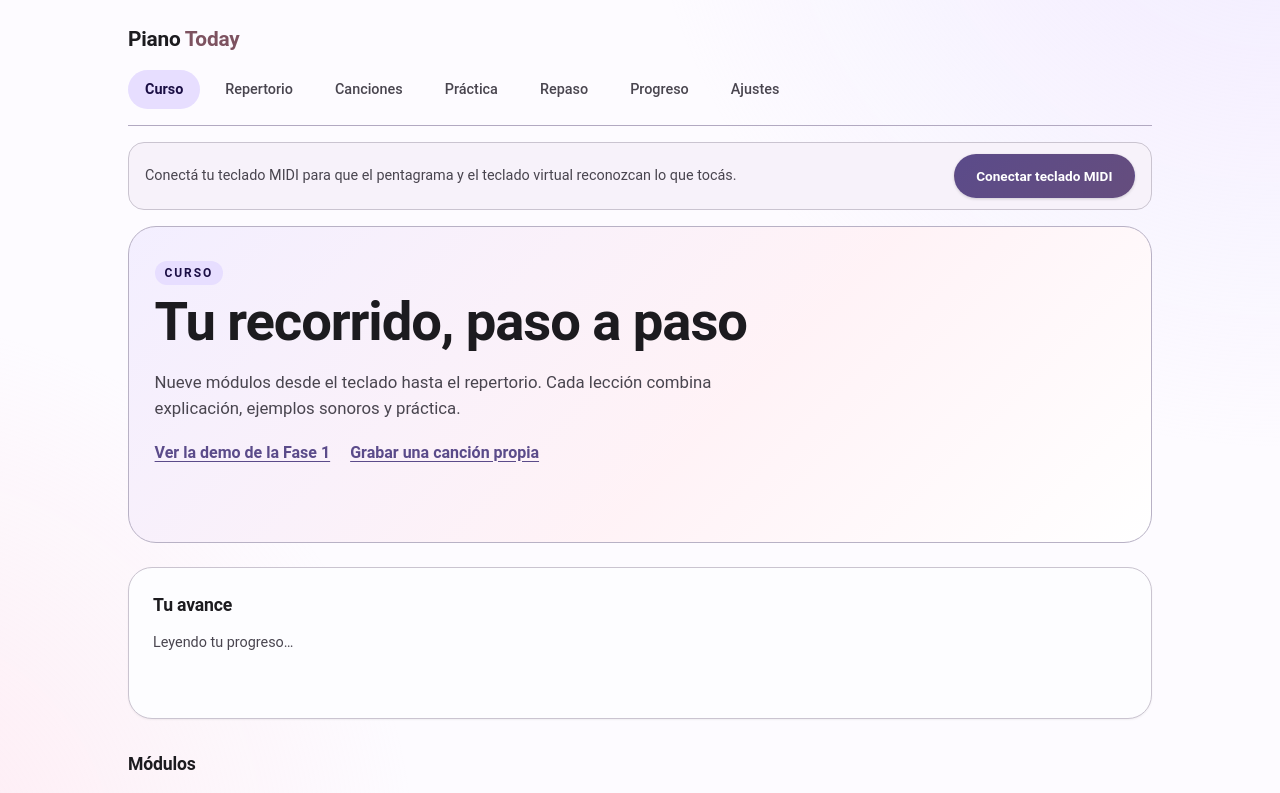
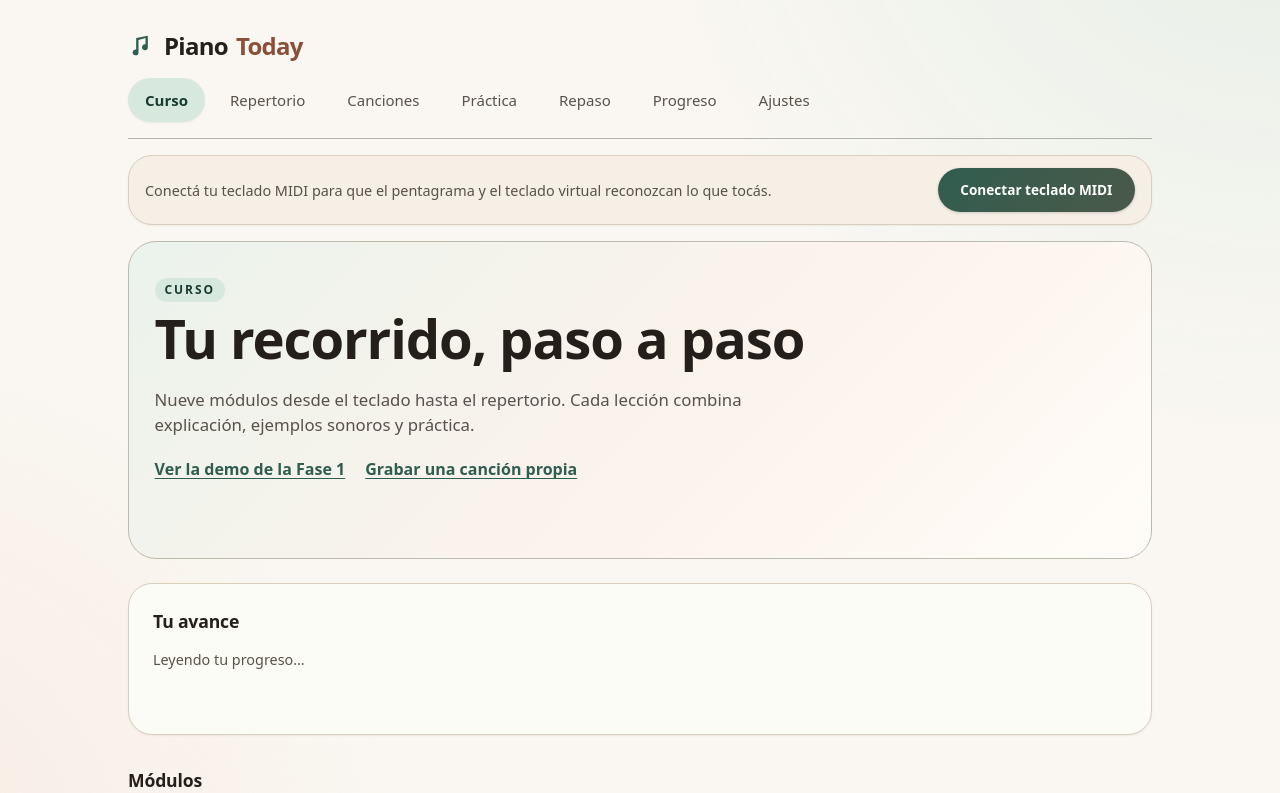
Before and after one commit to wulflo/PianoToday, a React (Vite) app: page / in a window 1280 px wide. Shown: the top 793 px of the page. Built offline with nearby package versions, Linux system fonts and the light colour scheme.

Commit message:
feat(F7-013): rediseñar shell con paleta cálida y navegación táctil

```diff
--- a/src/App.tsx
+++ b/src/App.tsx
@@ -97,6 +97,17 @@ function AppShell() {
         <div className="site-header-top">
           <p className="brand">
             <a href={COURSE_HASH}>
+              <svg
+                className="brand-mark"
+                viewBox="0 0 24 24"
+                aria-hidden="true"
+                focusable="false"
+              >
+                <path
+                  fill="currentColor"
+                  d="M9 17.5a2.5 2.5 0 1 1-2-2.45V5.2l10-2v9.85a2.5 2.5 0 1 1-2-2.45V5.2L9 6.8v10.7Z"
+                />
+              </svg>
               Piano <span>Today</span>
             </a>
           </p>
--- a/src/styles.css
+++ b/src/styles.css
@@ -1,42 +1,42 @@
 /*
- * Material 3 claro (estilo Metrolist) — F6-034.
+ * Tema de F7 (ADR-050): papel cálido, verde profundo y terracota.
  *
- * La app usa tokens con nombres propios (`--bg`, `--text`, `--accent`…) para
- * no reescribir cada regla, pero los valores salen de la paleta M3: superficies
- * tonales, primario violeta y contenedores suaves. `--surface` se mantiene como
- * alias de la superficie elevada para las reglas heredadas.
+ * Se conservan todos los nombres de tokens de F6 para no reescribir ~3000
+ * líneas de reglas; cambian los valores y se añaden escalas de espacio,
+ * elevación y movimiento. `--surface` sigue siendo el alias de superficie.
+ * La tipografía es la pila del sistema: no se descarga ninguna fuente.
  */
 :root {
   color-scheme: light;
   /* Superficies y contenido */
-  --bg: #fdfbff;
-  --bg-panel: #ffffff;
-  --surface: #ffffff;
-  --surface-container-low: #f7f2fa;
-  --surface-container: #f1ebf7;
-  --surface-container-high: #ece6f0;
-  --text: #1c1b1f;
-  --muted: #49454f;
-  --border: #cac4d0;
-  --outline: #79747e;
-  --outline-variant: #cac4d0;
+  --bg: #faf7f2;
+  --bg-panel: #fffdf9;
+  --surface: #fffdf9;
+  --surface-container-low: #f5efe6;
+  --surface-container: #efe7db;
+  --surface-container-high: #e7ddcd;
+  --text: #241f1b;
+  --muted: #5a5149;
+  --border: #d8cdbf;
+  --outline: #6f6459;
+  --outline-variant: #d8cdbf;
   /* Primario y estados */
-  --accent: #5b4b8a;
-  --primary: #5b4b8a;
+  --accent: #2f5d50;
+  --primary: #2f5d50;
   --on-primary: #ffffff;
-  --primary-container: #e7deff;
-  --on-primary-container: #1b0f45;
-  --secondary-container: #e8def8;
-  --on-secondary-container: #1d192b;
-  --tertiary: #7d5260;
-  --tertiary-container: #ffd8e4;
-  --on-tertiary-container: #31111d;
-  --success: #386a20;
-  --success-container: #b7f397;
-  --on-success-container: #072100;
-  --error: #b3261e;
-  --error-container: #f9dedc;
-  --on-error-container: #410e0b;
+  --primary-container: #d7e8df;
+  --on-primary-container: #173b31;
+  --secondary-container: #efe3d1;
+  --on-secondary-container: #3a2b1c;
+  --tertiary: #8a4f37;
+  --tertiary-container: #f6ddd0;
+  --on-tertiary-container: #3d1c10;
+  --success: #2f6b3b;
+  --success-container: #cfead4;
+  --on-success-container: #12291a;
+  --error: #9c2f26;
+  --error-container: #f6dbd6;
+  --on-error-container: #3b120d;
   --staff-bg: #ffffff;
   --staff-ink: #1d1f23;
   --staff-accent: #a33b2b;
@@ -50,15 +50,32 @@
   --piano-highlight-black: color-mix(in srgb, var(--primary) 38%, var(--piano-black));
   --piano-highlight-white-pressed: color-mix(in srgb, var(--primary) 86%, var(--piano-white));
   --piano-highlight-black-pressed: color-mix(in srgb, var(--primary) 58%, var(--piano-black));
-  --focus: #5b4b8a;
-  --shadow: 28 27 31;
+  --focus: #2f5d50;
+  --shadow: 42 34 26;
   /* Formas M3 */
   --radius-xs: 0.5rem;
   --radius-sm: 0.75rem;
   --radius-md: 1rem;
   --radius-lg: 1.5rem;
   --radius-xl: 1.75rem;
-  font-family: 'Roboto', system-ui, -apple-system, 'Segoe UI', sans-serif;
+  /* Espaciado 4/8, elevaciones y movimiento (ADR-050). */
+  --space-1: 0.25rem;
+  --space-2: 0.5rem;
+  --space-3: 0.75rem;
+  --space-4: 1rem;
+  --space-5: 1.5rem;
+  --space-6: 2rem;
+  --space-7: 3rem;
+  --space-8: 4rem;
+  --elev-1: 0 1px 2px rgb(var(--shadow) / 0.06);
+  --elev-2: 0 2px 8px rgb(var(--shadow) / 0.1);
+  --elev-3: 0 8px 24px rgb(var(--shadow) / 0.14);
+  --motion-fast: 120ms;
+  --motion-base: 200ms;
+  --motion-slow: 320ms;
+  --ease-out: cubic-bezier(0.2, 0.8, 0.2, 1);
+  --touch-min: 2.75rem;
+  font-family: system-ui, -apple-system, 'Segoe UI', sans-serif;
   line-height: 1.5;
 }
 
@@ -69,33 +86,33 @@
 @media (prefers-color-scheme: dark) {
   :root:not([data-theme='light']) {
     color-scheme: dark;
-    --bg: #141218;
-    --bg-panel: #211f26;
-    --surface: #211f26;
-    --surface-container-low: #1d1b20;
-    --surface-container: #2b2831;
-    --surface-container-high: #36333c;
-    --text: #e6e0e9;
-    --muted: #cac4d0;
-    --border: #49454f;
-    --outline: #938f99;
+    --bg: #171a18;
+    --bg-panel: #202521;
+    --surface: #202521;
+    --surface-container-low: #1c211d;
+    --surface-container: #272d28;
+    --surface-container-high: #313832;
+    --text: #f2ede4;
+    --muted: #c6bdb0;
+    --border: #3f473f;
+    --outline: #a89e91;
     --outline-variant: #49454f;
-    --accent: #d0bcff;
-    --primary: #d0bcff;
-    --on-primary: #381e72;
-    --primary-container: #4f378b;
-    --on-primary-container: #eaddff;
-    --secondary-container: #4a4458;
-    --on-secondary-container: #e8def8;
-    --tertiary: #efb8c8;
-    --tertiary-container: #633b48;
-    --on-tertiary-container: #ffd8e4;
-    --success: #b7f397;
-    --success-container: #205107;
-    --on-success-container: #b7f397;
-    --error: #ffb4ab;
-    --error-container: #93000a;
-    --on-error-container: #ffdad6;
+    --accent: #9fd3bd;
+    --primary: #9fd3bd;
+    --on-primary: #10291f;
+    --primary-container: #234438;
+    --on-primary-container: #d7e8df;
+    --secondary-container: #3b3a2e;
+    --on-secondary-container: #efe3d1;
+    --tertiary: #e8a484;
+    --tertiary-container: #5a3325;
+    --on-tertiary-container: #f6ddd0;
+    --success: #a9d8b4;
+    --success-container: #1e3a27;
+    --on-success-container: #cfead4;
+    --error: #f0a79a;
+    --error-container: #5e2019;
+    --on-error-container: #f6dbd6;
     --staff-bg: #1d1b20;
     --staff-ink: #e6e0e9;
     --staff-accent: #ffb4ab;
@@ -109,40 +126,40 @@
     --piano-highlight-black: color-mix(in srgb, var(--primary) 26%, var(--piano-black));
     --piano-highlight-white-pressed: color-mix(in srgb, var(--primary) 72%, var(--piano-white));
     --piano-highlight-black-pressed: color-mix(in srgb, var(--primary) 42%, var(--piano-black));
-    --focus: #d0bcff;
-    --shadow: 0 0 0;
+    --focus: #9fd3bd;
+    --shadow: 42 34 26;
   }
 }
 
 :root[data-theme='dark'] {
   color-scheme: dark;
-  --bg: #141218;
-  --bg-panel: #211f26;
-  --surface: #211f26;
-  --surface-container-low: #1d1b20;
-  --surface-container: #2b2831;
-  --surface-container-high: #36333c;
-  --text: #e6e0e9;
-  --muted: #cac4d0;
-  --border: #49454f;
-  --outline: #938f99;
+  --bg: #171a18;
+  --bg-panel: #202521;
+  --surface: #202521;
+  --surface-container-low: #1c211d;
+  --surface-container: #272d28;
+  --surface-container-high: #313832;
+  --text: #f2ede4;
+  --muted: #c6bdb0;
+  --border: #3f473f;
+  --outline: #a89e91;
   --outline-variant: #49454f;
-  --accent: #d0bcff;
-  --primary: #d0bcff;
-  --on-primary: #381e72;
-  --primary-container: #4f378b;
-  --on-primary-container: #eaddff;
-  --secondary-container: #4a4458;
-  --on-secondary-container: #e8def8;
-  --tertiary: #efb8c8;
-  --tertiary-container: #633b48;
-  --on-tertiary-container: #ffd8e4;
-  --success: #b7f397;
-  --success-container: #205107;
-  --on-success-container: #b7f397;
-  --error: #ffb4ab;
-  --error-container: #93000a;
-  --on-error-container: #ffdad6;
+  --accent: #9fd3bd;
+  --primary: #9fd3bd;
+  --on-primary: #10291f;
+  --primary-container: #234438;
+  --on-primary-container: #d7e8df;
+  --secondary-container: #3b3a2e;
+  --on-secondary-container: #efe3d1;
+  --tertiary: #e8a484;
+  --tertiary-container: #5a3325;
+  --on-tertiary-container: #f6ddd0;
+  --success: #a9d8b4;
+  --success-container: #1e3a27;
+  --on-success-container: #cfead4;
+  --error: #f0a79a;
+  --error-container: #5e2019;
+  --on-error-container: #f6dbd6;
   --staff-bg: #1d1b20;
   --staff-ink: #e6e0e9;
   --staff-accent: #ffb4ab;
@@ -156,8 +173,8 @@
   --piano-highlight-black: color-mix(in srgb, var(--primary) 26%, var(--piano-black));
   --piano-highlight-white-pressed: color-mix(in srgb, var(--primary) 72%, var(--piano-white));
   --piano-highlight-black-pressed: color-mix(in srgb, var(--primary) 42%, var(--piano-black));
-  --focus: #d0bcff;
-  --shadow: 0 0 0;
+  --focus: #9fd3bd;
+  --shadow: 42 34 26;
 }
 
 * {
@@ -2952,3 +2969,137 @@ progress::-moz-progress-bar {
   background: var(--primary-container);
   color: var(--on-primary-container);
 }
+
+/* F7-013 — shell: jerarquía clara, profundidad sutil y tacto cómodo. */
+.app-shell {
+  width: min(100% - var(--space-4), 64rem);
+  padding: var(--space-4) 0 var(--space-7);
+}
+
+.site-header {
+  padding: var(--space-3) 0 var(--space-4);
+  border-bottom-color: color-mix(
+    in srgb,
+    var(--primary) 24%,
+    var(--outline-variant)
+  );
+}
+
+.brand {
+  display: flex;
+  align-items: center;
+  gap: var(--space-2);
+  font-size: 1.5rem;
+  font-weight: 700;
+  letter-spacing: -0.03em;
+}
+
+.brand a {
+  display: inline-flex;
+  align-items: center;
+  gap: var(--space-2);
+}
+
+.brand-mark {
+  width: 1.75rem;
+  height: 1.75rem;
+  color: var(--primary);
+}
+
+.site-nav ul {
+  gap: var(--space-2);
+}
+
+.site-nav a {
+  display: inline-flex;
+  align-items: center;
+  min-height: var(--touch-min);
+  padding: 0 var(--space-4);
+  border-radius: 999px;
+  font-size: 0.9375rem;
+  transition:
+    background-color var(--motion-fast) var(--ease-out),
+    color var(--motion-fast) var(--ease-out);
+}
+
+.site-nav a[aria-current='page'] {
+  color: var(--on-primary-container);
+  background: var(--primary-container);
+  box-shadow: var(--elev-1);
+}
+
+.notice,
+.midi-permission-actions .notice,
+.midi-webkit-guide .notice {
+  margin-top: var(--space-3);
+  padding: var(--space-3) var(--space-4);
+  border: 1px solid color-mix(in srgb, var(--primary) 24%, var(--border));
+  border-left: 4px solid var(--primary);
+  border-radius: var(--radius-md);
+  background: var(--surface-container-low);
+  font-size: 0.9375rem;
+}
+
+.notice p {
+  margin: 0;
+}
+
+.midi-status {
+  margin-top: var(--space-4);
+  padding: var(--space-3) var(--space-4);
+  border-radius: var(--radius-lg);
+  background: var(--surface-container-low);
+  box-shadow: var(--elev-1);
+}
+
+.midi-status.is-connected {
+  border-left: 4px solid var(--success);
+  background: color-mix(in srgb, var(--success-container) 32%, var(--bg-panel));
+}
+
+.midi-status button {
+  min-height: var(--touch-min);
+}
+
+.midi-permission-actions,
+.midi-permission-confirm,
+.midi-diag-actions,
+.midi-diag-copy {
+  display: flex;
+  flex-wrap: wrap;
+  align-items: center;
+  gap: var(--space-2);
+}
+
+.midi-permission-confirm {
+  padding: var(--space-3) var(--space-4);
+  border-radius: var(--radius-md);
+  background: var(--surface-container-low);
+}
+
+.midi-permission-confirm p {
+  flex: 1 1 20rem;
+  margin: 0;
+}
+
+@media (max-width: 40rem) {
+  .app-shell {
+    width: min(100% - var(--space-3), 64rem);
+  }
+
+  .site-nav ul {
+    flex-wrap: nowrap;
+    overflow-x: auto;
+    padding-bottom: var(--space-2);
+    scrollbar-width: none;
+  }
+
+  .site-nav a {
+    white-space: nowrap;
+  }
+
+  .midi-status,
+  .notice {
+    font-size: 0.875rem;
+  }
+}
```
Also changed, not shown: 1 other file (tests, documents, lock files or other folders).
